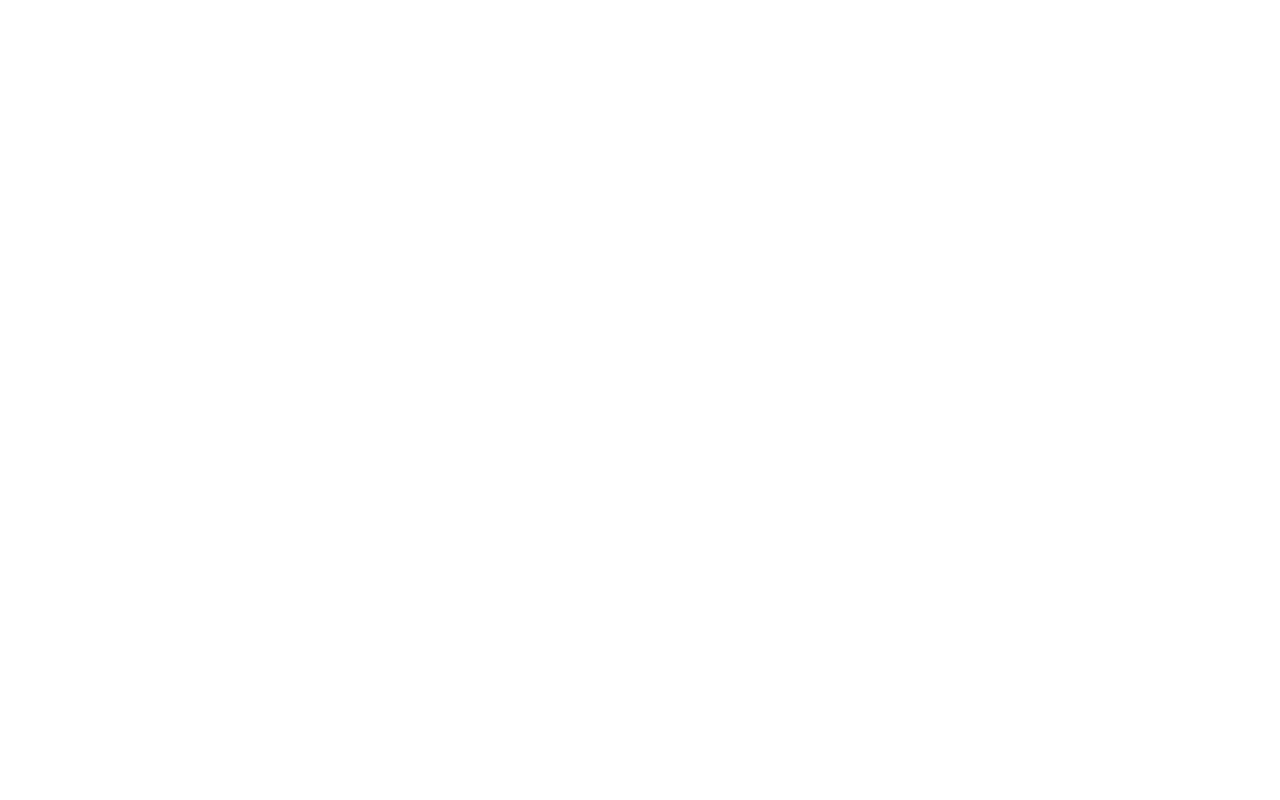
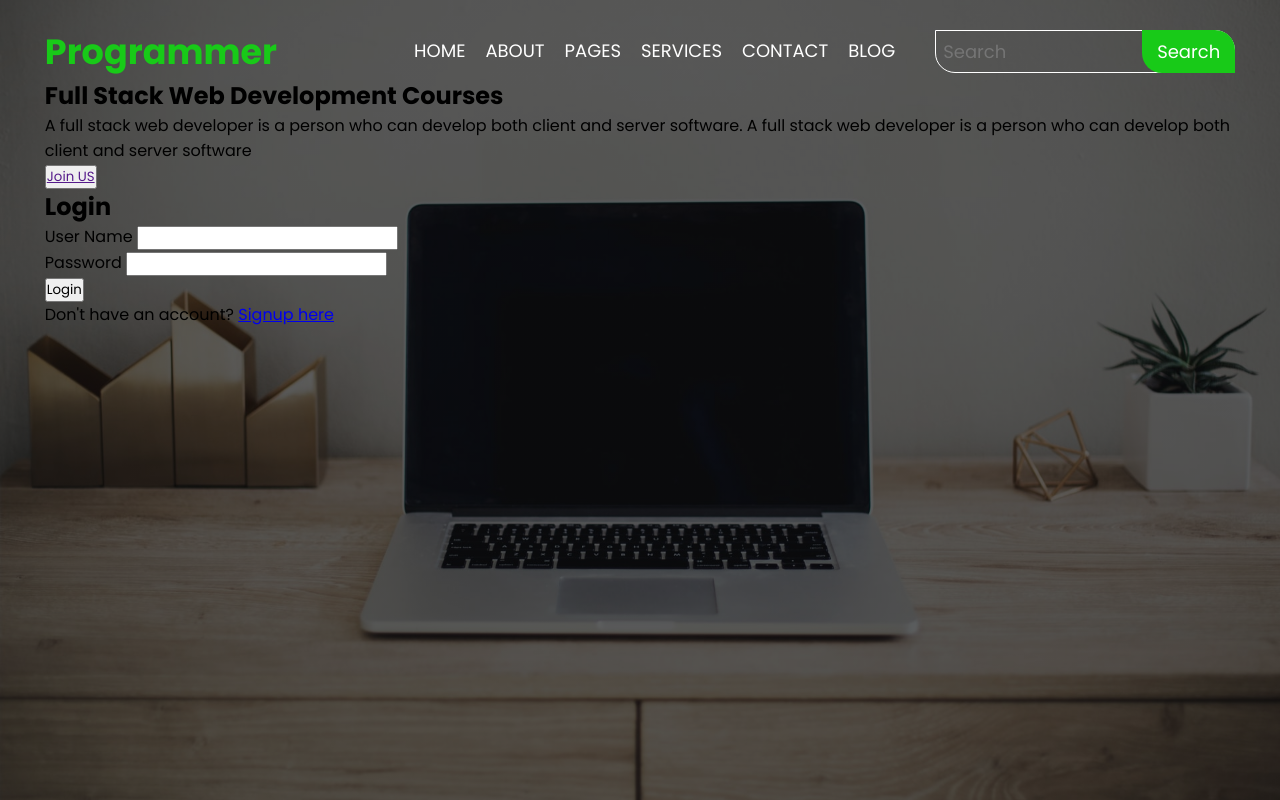
Before and after one commit to hzamanshohag/programmer, a plain HTML site: page index.html in a window 1280 px wide. Drawn offline with Linux system fonts and the light colour scheme.

Commit message:
Nav Added

```diff
--- a/index.html
+++ b/index.html
@@ -4,8 +4,66 @@
     <meta charset="UTF-8">
     <meta name="viewport" content="width=device-width, initial-scale=1.0">
     <title>Programmer</title>
+    <link rel="preconnect" href="https://fonts.googleapis.com">
+    <link rel="preconnect" href="https://fonts.gstatic.com" crossorigin>
+    <link href="https://fonts.googleapis.com/css2?family=Nunito:wght@700&family=Open+Sans:ital,wght@0,300;0,400;0,500;0,600;0,700;0,800;1,300;1,400;1,500;1,600;1,700;1,800&family=Poppins:ital,wght@0,300;0,400;0,500;0,600;0,700;1,300;1,400;1,500;1,600;1,700&display=swap" rel="stylesheet">
+    <link rel="stylesheet" href="style.css">
 </head>
 <body>
+    <header>
+        <div class="container">
+            <div class="top">
+                <div class="logo">
+                    <h2>Programmer</h2>
+                </div>
 
+                <div class="menu">
+                    <ul>
+                        <li><a href="#">HOME</a></li>
+                        <li><a href="#">ABOUT</a></li>
+                        <li><a href="#">PAGES</a></li>
+                        <li><a href="#">SERVICES</a></li>
+                        <li><a href="#">CONTACT</a></li>
+                        <li><a href="#">BLOG</a></li>
+                    </ul>
+                    <div class="search">
+                        <input type="text" id="search-box" placeholder="Search">
+                        <input type="submit" value="Search" id="search-btn">
+                    </div>
+                </div>
+            </div>
+            <div class="bottom">
+
+                <div class="bottom-left">
+                    <h2>Full Stack Web Development Courses</h2>
+                    <p>A full stack web developer is a person who can develop both client and server software. A full stack web developer is a person who can develop both client and server software</p>
+                    <button class="btn bottom-left-btn"><a href="">Join US</a></button>
+                </div>
+
+                <div class="bottom-right">
+                    <form action="">
+                        <h2>Login</h2>
+
+                        <div>
+                            <label for="">User Name</label>
+                            <input type="text">
+                        </div>
+
+                        <div>
+                            <label for="">Password</label>
+                            <input type="password">
+                        </div>
+
+                        <button class="btn login-btn">Login</button>
+
+                        <p>
+                            Don't have an account? <a href="#">Signup here</a>
+                        </p>
+
+                    </form>
+                </div>
+            </div>
+        </div>
+    </header>
 </body>
 </html>
--- a/style.css
+++ b/style.css
@@ -0,0 +1,100 @@
+/* Global CSS */
+*{
+    padding: 0;
+    margin: 0;
+    box-sizing: border-box;
+    font-family: 'Poppins', sans-serif;
+}
+
+/* Start Header Section*/
+header{
+    background-image: linear-gradient(#000000a2,#000000a2),url(./img/slider.jpg);
+    background-repeat: no-repeat;
+    background-size: cover;
+    background-position: center;
+    padding: 25px 0;
+    height: 100vh;
+}
+
+.container{
+    width: 93%;
+    margin: auto;
+}
+
+.top{
+    display: flex;
+    align-items: center;
+    justify-content: space-between;
+}
+
+.logo h2{
+    color: #18CA18;
+    font-size: 35px;
+}
+
+.menu{
+    display: flex;
+    align-items: center;
+}
+
+.menu ul{
+    list-style: none;
+    display: flex;
+}
+
+.menu ul li{
+    margin-right: 20px;
+}
+
+.menu ul li a{
+    text-decoration: none;
+    color: #fff;
+    font-size: 18px;
+}
+
+.menu ul li a::after{
+    content: "";
+    width: 0;
+    height: 2px;
+    background-color: #18CA18;
+    display: block;
+    transition: 0.5s;
+    margin: auto;
+}
+
+.menu ul li a:hover::after{
+    width: 80%;
+
+}
+
+.search{
+    width: 300px;
+    position: relative;
+    margin-left: 20px;
+}
+
+#search-box{
+    padding: 7px;
+    border: 1px solid #fff;
+    background-color: transparent;
+    font-size: 18px;
+    color: #fff;
+    width: 100%;
+    outline: none;
+    border-top-right-radius: 20px;
+    border-bottom-left-radius: 20px;
+}
+
+#search-btn{
+    position: absolute;
+    top: 0;
+    right: 0;
+    color: #fff;
+    background-color: #18CA18;
+    padding: 8px 15px;
+    font-size: 18px;
+    border: none;
+    border-top-right-radius: 20px;
+    border-bottom-left-radius: 20px;
+    cursor: pointer;
+}
```
